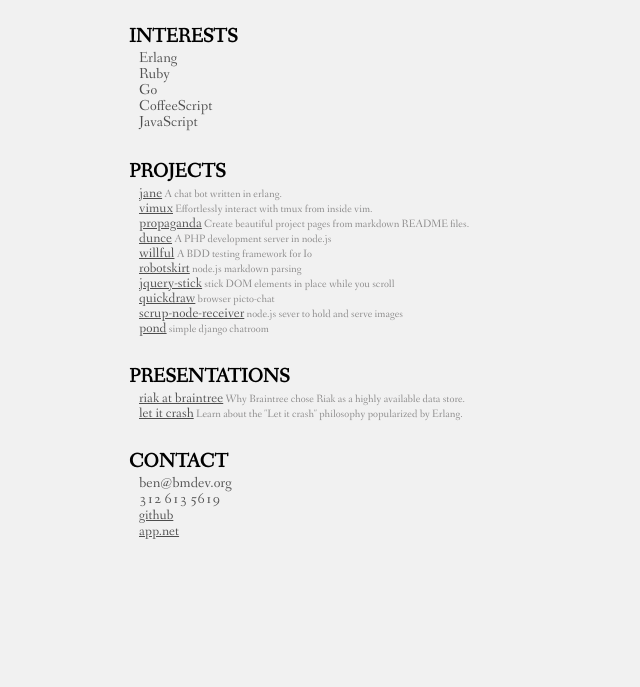
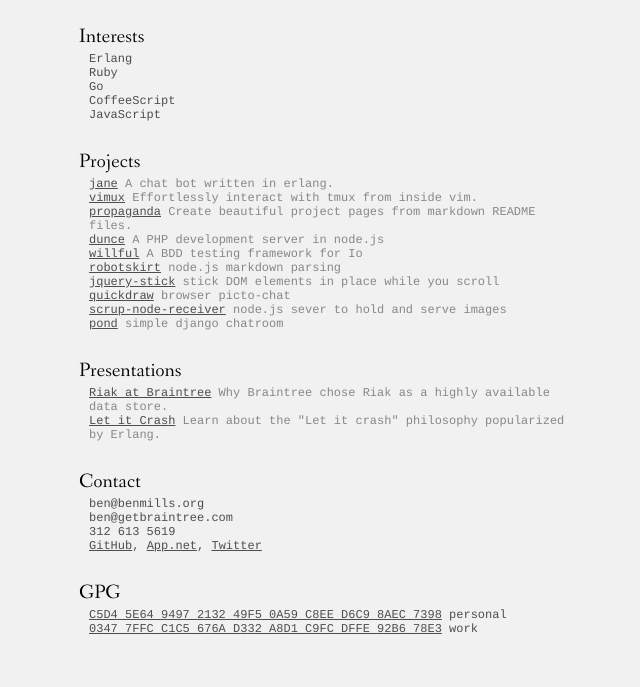
Before and after one commit to benmills/benmills.github.com, a website: page index.html in a window 1280 px wide. Shown: the part 113-800 px from the top of the page, without its empty margins (311-951 px from the left). Drawn offline with Linux system fonts and the light colour scheme.

Commit message:
Add gpg fingerprints.

```diff
--- a/index.html
+++ b/index.html
@@ -40,18 +40,26 @@
     <section id="presentations">
       <h2>Presentations</h2>
       <ul>
-        <li><a href="https://speakerdeck.com/u/benmills/p/riak-at-braintree">riak at braintree</a> Why Braintree chose Riak as a highly available data store.</li>
-        <li><a href="https://speakerdeck.com/u/benmills/p/let-it-crash">let it crash</a> Learn about the "Let it crash" philosophy popularized by Erlang.</li>
+        <li><a href="https://speakerdeck.com/u/benmills/p/riak-at-braintree">Riak at Braintree</a> Why Braintree chose Riak as a highly available data store.</li>
+        <li><a href="https://speakerdeck.com/u/benmills/p/let-it-crash">Let it Crash</a> Learn about the "Let it crash" philosophy popularized by Erlang.</li>
       </ul>
     </section>
 
     <section id="links">
       <h2>Contact</h2>
       <ul>
-        <li>ben@bmdev.org</li>
+        <li>ben@benmills.org</li>
+        <li>ben@getbraintree.com</li>
         <li>312 613 5619</li>
-        <li><a href="https://github.com/benmills">github</a></li>
-        <li><a href="https://alpha.app.net/benmills">app.net</a></li>
+        <li><a href="https://github.com/benmills">GitHub</a>, <a href="https://alpha.app.net/benmills">App.net</a>, <a href="https://twitter.com/benemills">Twitter</a></li>
+      </ul>
+    </section>
+
+    <section id="gpg">
+      <h2>GPG</h2>
+      <ul>
+        <li><a href="http://pgp.mit.edu:11371/pks/lookup?op=get&search=0xC8EED6C98AEC7398">C5D4 5E64 9497 2132 49F5  0A59 C8EE D6C9 8AEC 7398</a> personal</li>
+        <li><a href="http://pgp.mit.edu:11371/pks/lookup?op=get&search=0xC9FCDFFE92B678E3">0347 7FFC C1C5 676A D332  A8D1 C9FC DFFE 92B6 78E3</a> work</li>
       </ul>
     </section>
     </div>
--- a/style.css
+++ b/style.css
@@ -14,7 +14,7 @@
 }
 
 #main {
-  width: 400px;
+  width: 500px;
   margin: 35px auto 0 auto;
 }
 
@@ -24,7 +24,6 @@
 }
 
 h1 {
-  text-transform: uppercase;
   font-size: 50px;
   margin: 0; padding: 0;
   letter-spacing: 2px;
@@ -51,13 +50,13 @@
   color: #4e4e4e;
 }
 
-#projects ul, #presentations ul {
-  font-size: 11px;
-  color: #898888;
+li a, li {
+  font-family: courier;
+  font-size: 12px;
 }
 
-ul a {
-  font-size: 14px;
+#projects ul, #presentations ul {
+  color: #898888;
 }
 
 a {
@@ -66,6 +65,10 @@
 
 h2 {
   padding: 0; margin: 0;
-  text-transform: uppercase;
   font-size: 20px;
+  font-weight: 300;
 }
+
+section#gpg {
+  margin-bottom: 20px;
+}
```
